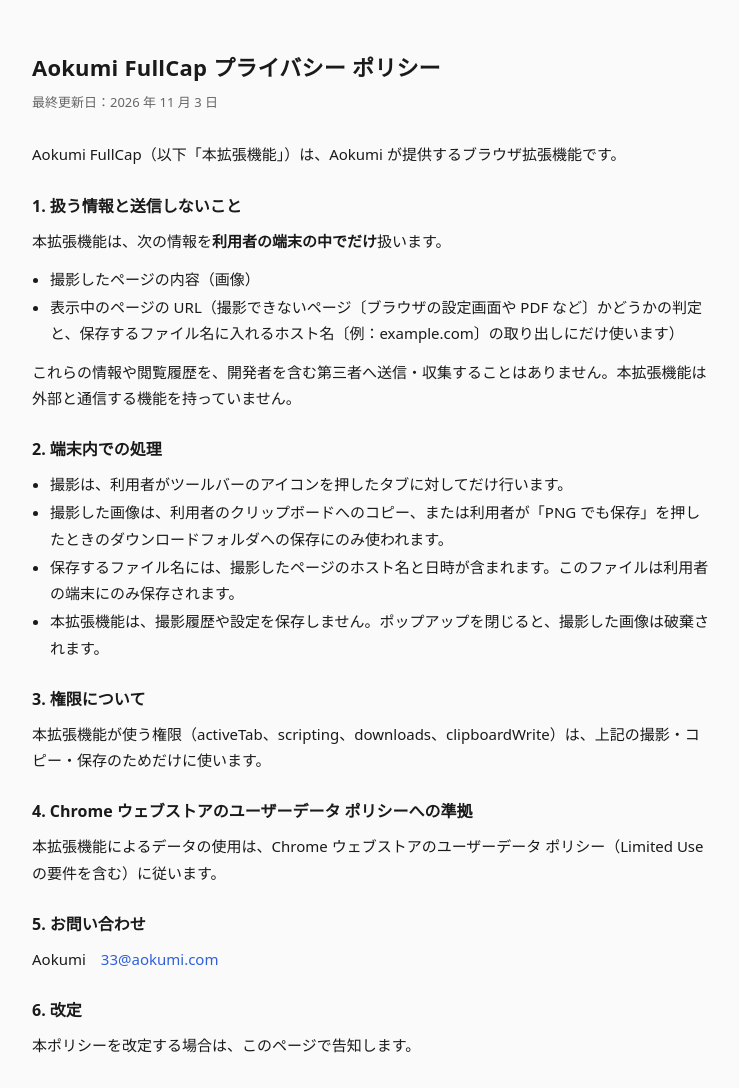
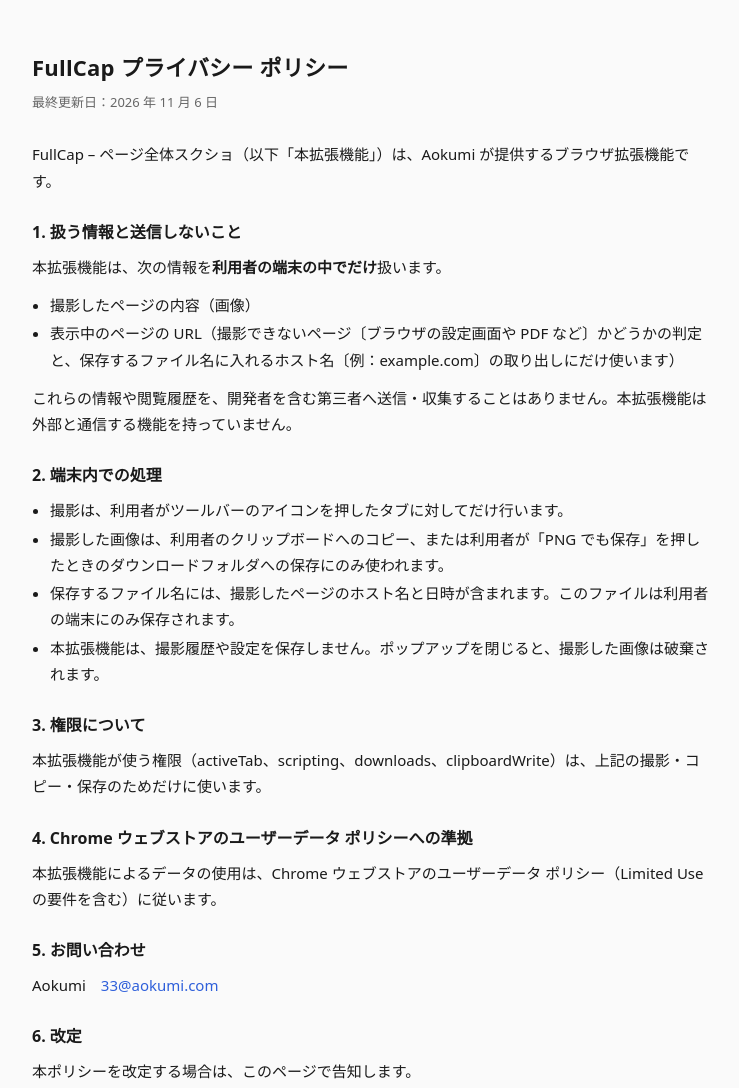
Before and after one commit to aokumi-apps/fullcap-site, a plain HTML site: page privacy/index.html in a window 1280 px wide. Shown: the top 1088 px of the page, without its empty margins (268-1007 px from the left). Drawn offline with Linux system fonts and the light colour scheme.

Commit message:
Rename to "FullCap – ページ全体スクショ | Aokumi"; privacy policy 2026-11-06 text

```diff
--- a/privacy/index.html
+++ b/privacy/index.html
@@ -3,7 +3,7 @@
 <head>
   <meta charset="utf-8">
   <meta name="viewport" content="width=device-width, initial-scale=1">
-  <title>Aokumi FullCap プライバシー ポリシー</title>
+  <title>FullCap プライバシー ポリシー</title>
   <style>
     :root { color-scheme: light; }
     * { box-sizing: border-box; }
@@ -29,10 +29,10 @@
 </head>
 <body>
   <main>
-    <h1>Aokumi FullCap プライバシー ポリシー</h1>
-    <p class="updated">最終更新日：2026 年 11 月 3 日</p>
+    <h1>FullCap プライバシー ポリシー</h1>
+    <p class="updated">最終更新日：2026 年 11 月 6 日</p>
 
-    <p>Aokumi FullCap（以下「本拡張機能」）は、Aokumi が提供するブラウザ拡張機能です。</p>
+    <p>FullCap – ページ全体スクショ（以下「本拡張機能」）は、Aokumi が提供するブラウザ拡張機能です。</p>
 
     <h2>1. 扱う情報と送信しないこと</h2>
     <p>本拡張機能は、次の情報を<strong>利用者の端末の中でだけ</strong>扱います。</p>
```
Also changed, not shown: index.html (+2 -2 lines), 1 other file.
